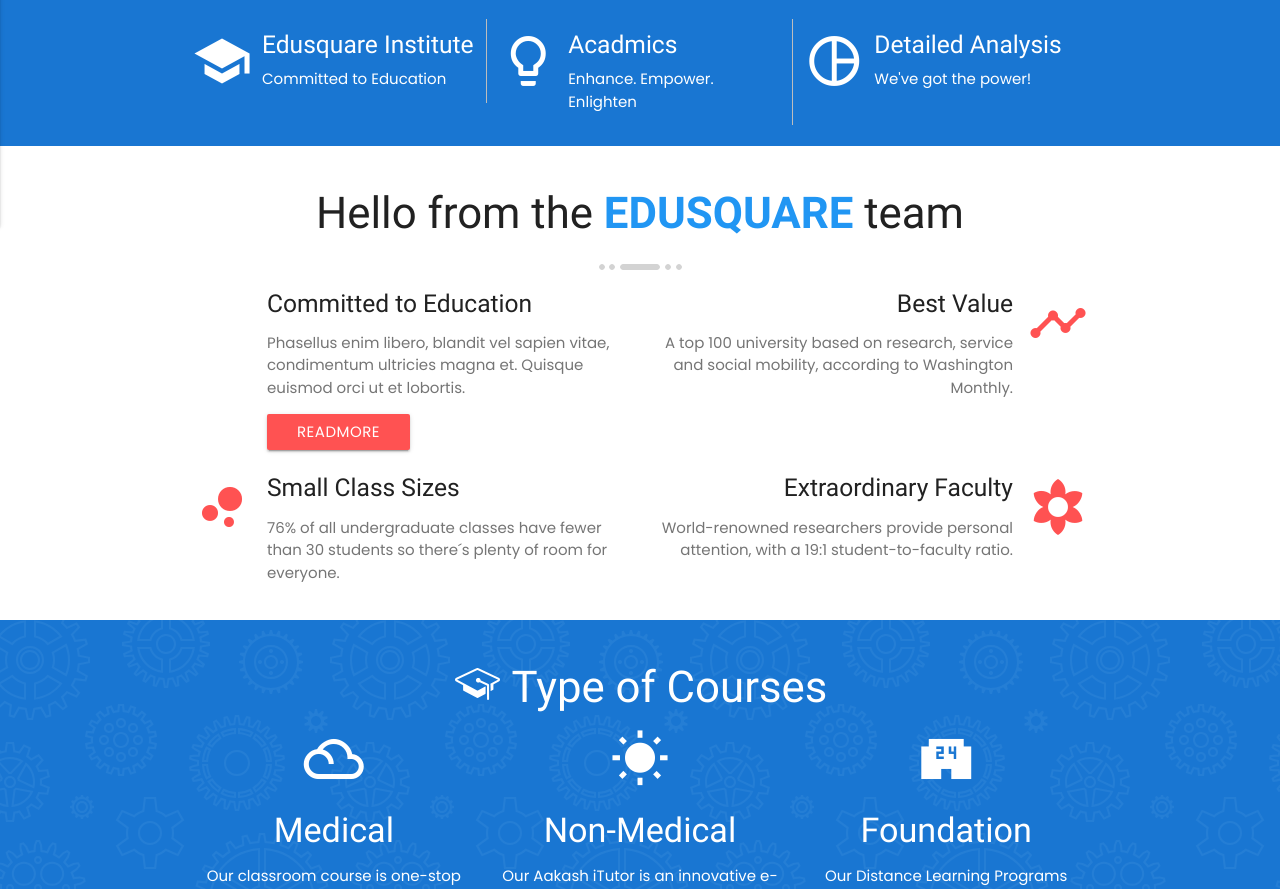
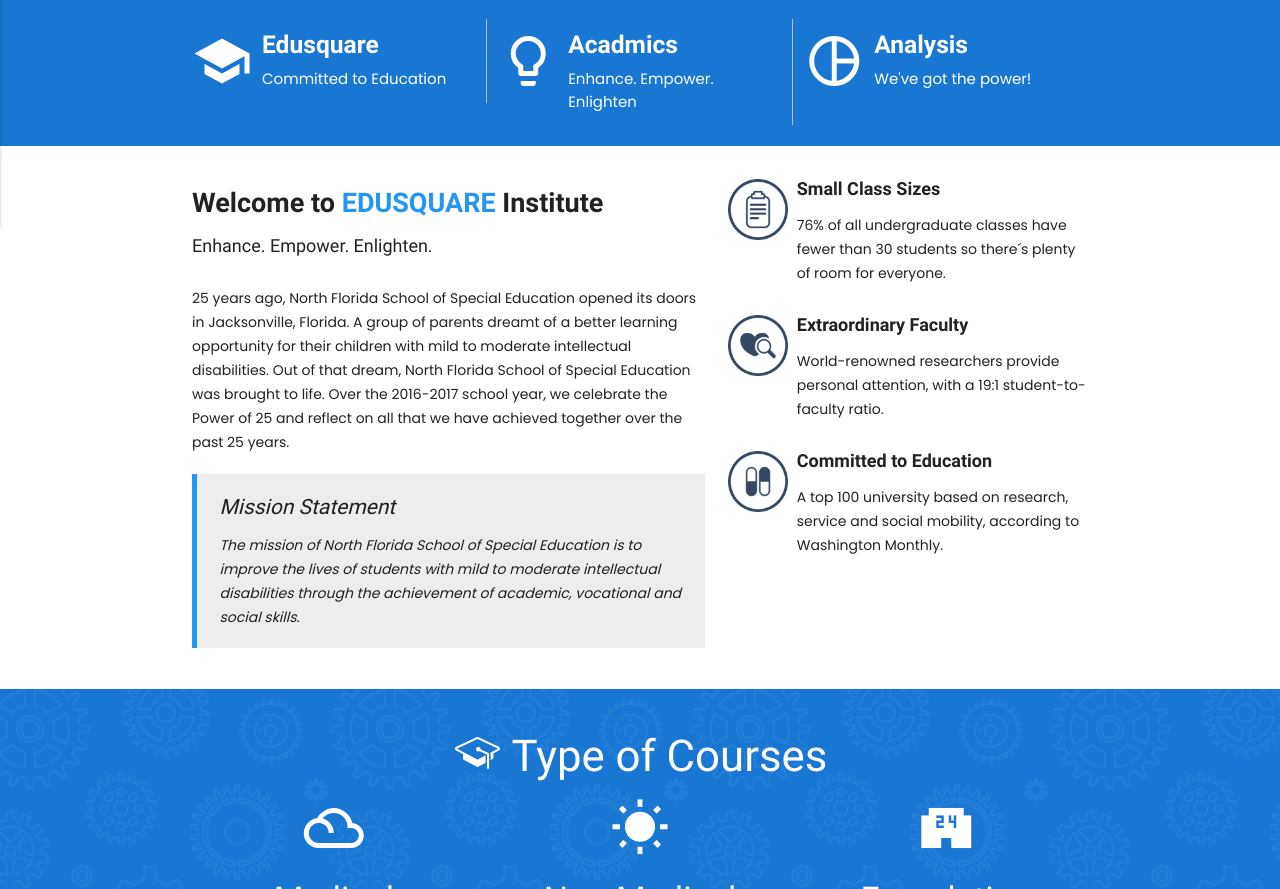
Before and after one commit to xTMNTxRaphaelx/edusquare, a website: page index.html in a window 1280 px wide. Shown: the part 634-1523 px from the top of the page. Drawn offline with nearby package versions, Linux system fonts and the light colour scheme.

Commit message:
added welcome section

```diff
--- a/index.html
+++ b/index.html
@@ -12,6 +12,7 @@
     <link rel="stylesheet" href="materialize-override.css">
     <link rel="stylesheet" href="style.css">
     <link rel="stylesheet" href="styles/quick-about.css">
+    <link rel="stylesheet" href="styles/about.css">
 </head>
 
 <body>
@@ -56,8 +57,6 @@
             </div>
         </div>
     </div>
-
-
 
     <ul id="navbar_d__aboutUS-dropdown" class="dropdown-content">
         <li><a href="#!">Mission & Values</a></li>
@@ -224,75 +223,70 @@
             </li>
         </ul>
     </div>
+
+
     <main>
         <section class="dark-primary-color text-primary-color quick-about">
             <div class="container">
                 <div class="row">
                     <div class="col s12 m4">
                         <div class="q-b__box">
-                            <i class="material-icons left">school</i>
-                            <h5>Edusquare Institute</h5>
+                            <i class="material-icons">school</i>
+                            <h5>Edusquare</h5>
                             <span>Committed to Education</span>
                         </div>
                     </div>
                     <div class="col s12 m4">
                         <div class="q-b__box">
-                            <i class="material-icons left">lightbulb_outline</i>
+                            <i class="material-icons">lightbulb_outline</i>
                             <h5>Acadmics</h5>
                             <span>Enhance. Empower. Enlighten</span>
                         </div>
                     </div>
                     <div class="col s12 m4">
                         <div class="q-b__box">
-                            <i class="material-icons left">pie_chart_outlined</i>
-                            <h5>Detailed Analysis</h5>
+                            <i class="material-icons">pie_chart_outlined</i>
+                            <h5>Analysis</h5>
                             <span>We've got the power!</span>
                         </div>
                     </div>
                 </div>
             </div>
         </section>
+
         <section class="about">
             <div class="container">
                 <div class="row">
-                    <div class="col s12 center-align">
-                        <h3 class="primary-text-color">Hello from the <span>EduSquare</span> team</h3>
-                        <div class="divider-img"><img src="assets/divider.png" alt="divider image"></div>
+                    <div class="col s12 m7">
+                        <h3>Welcome to <span>EduSquare</span> Institute</h3>
+                        <h5>Enhance. Empower. Enlighten.</h5>
+                        <p>25 years ago, North Florida School of Special Education opened its doors in Jacksonville, Florida.
+                            A group of parents dreamt of a better learning opportunity for their children with mild to moderate
+                            intellectual disabilities. Out of that dream, North Florida School of Special Education was brought
+                            to life. Over the 2016-2017 school year, we celebrate the Power of 25 and reflect on all that
+                            we have achieved together over the past 25 years.</p>
+                        <blockquote>
+                            <h4>Mission Statement</h4>
+                            <p>The mission of North Florida School of Special Education is to improve the lives of students
+                                with mild to moderate intellectual disabilities through the achievement of academic, vocational
+                                and social skills.</p>
+                        </blockquote>
                     </div>
-                </div>
-                <div class="row">
-                    <div class="col s12 m6">
-                        <div class="about-box left-b">
-
-                            <h5 class="primary-text-color">Committed to Education</h5>
-                            <p class="secondary-text-color">Phasellus enim libero, blandit vel sapien vitae, condimentum ultricies magna et. Quisque euismod
-                                orci ut et lobortis.</p>
-                            <a href="#" class="btn">Readmore</a>
+                    <div class="col s12 m5">
+                        <div class="about-feature__box">
+                            <img src="assets/icon-increase-efficiency.png" alt="">
+                            <h5>Small Class Sizes</h5>
+                            <p>76% of all undergraduate classes have fewer than 30 students so there´s plenty of room for everyone.</p>
                         </div>
-                    </div>
-                    <div class="col s12 m6">
-                        <div class="about-box right-b">
-                            <i class="material-icons">timeline</i>
-                            <h5 class="primary-text-color">Best Value</h5>
-                            <p class="secondary-text-color">A top 100 university based on research, service and social mobility, according to Washington
-                                Monthly.
-                            </p>
+                        <div class="about-feature__box">
+                            <img src="assets/icon-patient-care.png" alt="">
+                            <h5>Extraordinary Faculty</h5>
+                            <p>World-renowned researchers provide personal attention, with a 19:1 student-to-faculty ratio.</p>
                         </div>
-                    </div>
-                </div>
-                <div class="row">
-                    <div class="col s12 m6">
-                        <div class="about-box left-b">
-                            <i class="material-icons">bubble_chart</i>
-                            <h5 class="primary-text-color">Small Class Sizes</h5>
-                            <p class="secondary-text-color">76% of all undergraduate classes have fewer than 30 students so there´s plenty of room for everyone.</p>
-                        </div>
-                    </div>
-                    <div class="col s12 m6">
-                        <div class="about-box right-b">
-                            <i class="material-icons">filter_vintage</i>
-                            <h5 class="primary-text-color">Extraordinary Faculty</h5>
-                            <p class="secondary-text-color">World-renowned researchers provide personal attention, with a 19:1 student-to-faculty ratio.</p>
+                        <div class="about-feature__box">
+                            <img src="assets/icon-cost-savings.png" alt="">
+                            <h5>Committed to Education</h5>
+                            <p>A top 100 university based on research, service and social mobility, according to Washington Monthly.</p>
                         </div>
                     </div>
                 </div>
--- /dev/null
+++ b/styles/about.css
@@ -0,0 +1,54 @@
+.about {
+    font-size: 14px;
+    line-height: 24px;
+    text-align: center;
+    /*background: url('../assets/tr3.png');*/
+    /*background-size: cover;*/
+}
+.about h3 {
+    font-size: 27px;
+    font-weight: 700;
+}
+.about h3 span {
+    color: #2196F3;
+}
+.about h4 {
+    font-size: 21px;
+}
+.about h5 {
+    font-size: 18px;
+    font-weight: 700;
+}
+.about h3 + h5 {
+    margin-bottom: 30px;
+    font-weight: 400;
+}
+.about blockquote {
+    background: #ededed;
+    border-color: #2196F3;
+    padding: 5px;
+    padding-left: 1.5rem;
+    font-style: italic;
+    text-align: left;
+}
+.about-feature__box {
+    position: relative;
+    margin-bottom: 30px;
+}
+.about-feature__box img {
+    width: 60px;
+}
+@media screen and (min-width: 601px) {
+    .about {
+        text-align: left;
+    }
+    .about-feature__box {
+        padding-left: 69px;
+    }
+    .about-feature__box img {
+        position: absolute;
+        top: 0;
+        left: 0;
+    }
+
+}
--- a/styles/quick-about.css
+++ b/styles/quick-about.css
@@ -1,5 +1,10 @@
 .q-b__box {
     text-align: center;
+    margin-bottom: 18px;
+}
+
+.q-b__box h5 {
+    font-weight: bold;
 }
 
 .q-b__box i {
@@ -15,10 +20,9 @@
     }
     .q-b__box {
         text-align: left;
-        padding-left: 50px;
         position: relative;
         padding-left: 70px;
-        padding-bottom: 12px;
+        margin-bottom: 12px;
         cursor: pointer;
     }
     .q-b__box i {
```
Also changed, not shown: assets/icon-cost-savings.png (added), assets/icon-increase-efficiency.png (added), assets/icon-patient-care.png (added), assets/tr2.png (added), assets/tr3.png (added).
